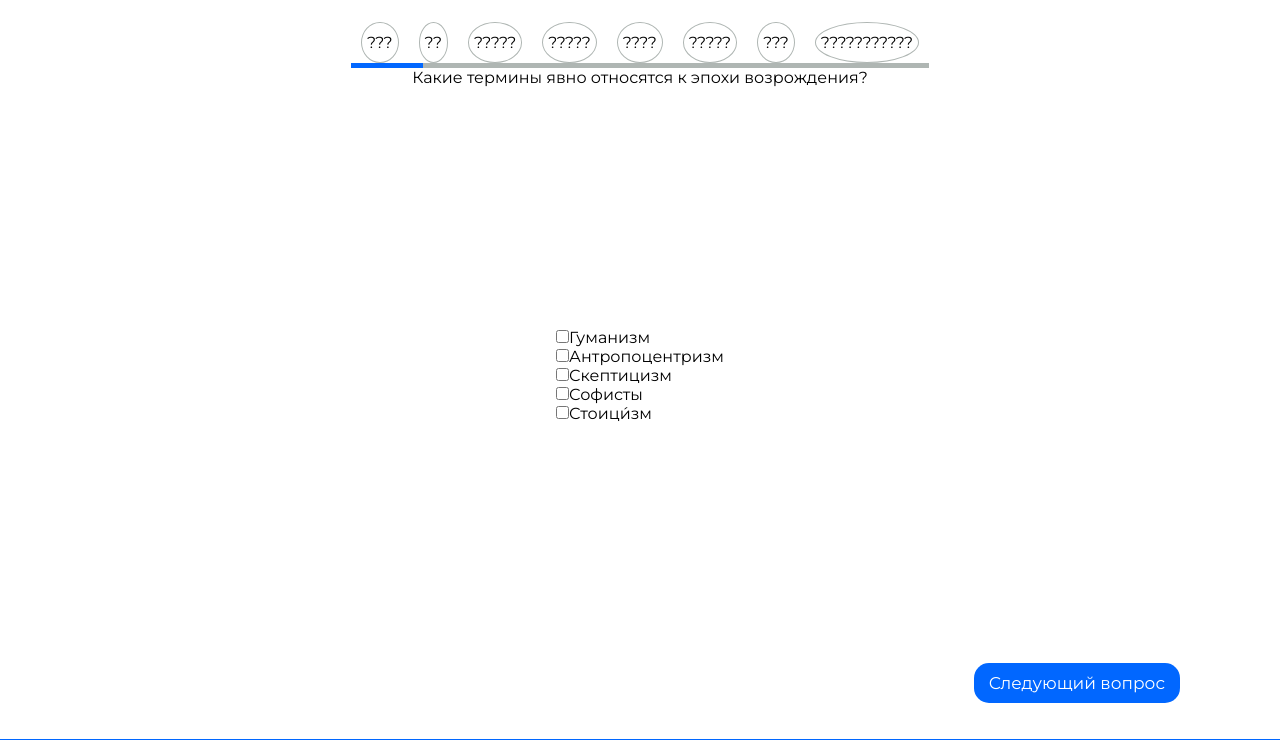
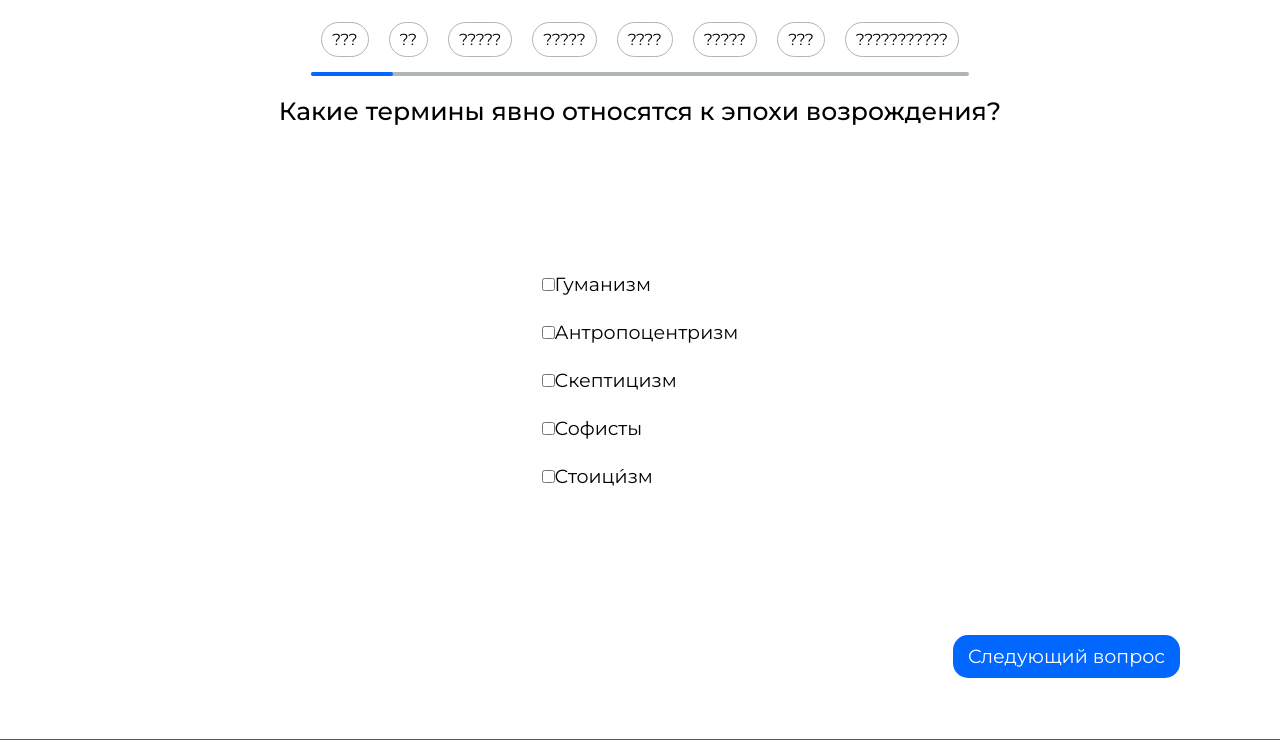
Before and after one commit to StepanFedyanin/mini-test, a React app: page /answer/1 in a window 1280 px wide. Shown: the top 749 px of the page. Built offline with nearby package versions, Linux system fonts and the light colour scheme.

Commit message:
next result

```diff
--- a/package.json
+++ b/package.json
@@ -2,6 +2,7 @@
   "name": "mini-test",
   "version": "0.1.0",
   "private": true,
+  "homepage": "https://stepanfedyanin.github.io/mini-test/",
   "dependencies": {
     "@redux-devtools/extension": "^3.2.3",
     "@reduxjs/toolkit": "^1.9.1",
@@ -22,7 +23,9 @@
     "start": "react-scripts start",
     "build": "react-scripts build",
     "test": "react-scripts test",
-    "eject": "react-scripts eject"
+    "eject": "react-scripts eject",
+	 "deploy":"gh-pages -d build",
+	 "predeploy":"npm run build"
   },
   "eslintConfig": {
     "extends": [
--- a/src/Component/FooterContent/FooterContent.jsx
+++ b/src/Component/FooterContent/FooterContent.jsx
@@ -7,13 +7,13 @@ function FooterContent() {
 		<div className='footer'>
 			<div className="footer__container">
 				<div className="footer__container--description">
-					<p>Выполнил: Федянин Степан Олегович</p>
+					<p className='footer__description--name'>Выполнил: Федянин Степан Олегович</p>
 				</div>
 				<div className="footer__container--connection">
-					<a className='footer__connection--item' href="">
+					<a className='footer__connection--item' href="https://web.telegram.org/k/#@bb_fedyanin">
 						<img src={telegramIcon} alt="" />
 					</a>
-					<a className='footer__connection--item' href="">
+					<a className='footer__connection--item' href="https://vk.com/bb_fedyanin">
 						<img src={vkIcon} alt="" />
 					</a>
 				</div>
--- a/src/Component/FooterContent/FooterContent.scss
+++ b/src/Component/FooterContent/FooterContent.scss
@@ -9,6 +9,12 @@
 		display: flex;
 		justify-content: space-between;
 		align-items: center;
+		&--description {
+			.footer__description--name {
+				font-size: 17px;
+				font-weight: 300;
+			}
+		}
 		&--connection {
 			display: flex;
 			.footer__connection--item {
--- a/src/Component/ProgressBar/ProgressBar.scss
+++ b/src/Component/ProgressBar/ProgressBar.scss
@@ -4,31 +4,33 @@
 	flex-direction: column;
 	width: fit-content;
 	&__list {
+		margin-bottom: 15px;
 		display: flex;
 		&--item {
 			margin: 0 10px;
 			border: 1px solid #afb6b3;
-			border-radius: 50%;
-			padding: 10px 5px;
+			border-radius: 20px;
+			padding: 7px 10px;
 		}
 		&--shine {
 			margin: 0 10px;
-			border: 1px solid #afb6b3;
-			border-radius: 50%;
-			padding: 10px 5px;
+			border-radius: 20px;
+			padding: 7px 10px;
 			background-color: #0167ff;
 			color: #ffffff;
 			transition: all 0.8s;
 		}
 	}
 	&__show {
-		height: 5px;
+		height: 4px;
 		width: 100%;
 		background-color: #afb6b3;
+		border-radius: 20px;
 		&--after {
 			height: 100%;
 			background-color: #0167ff;
 			transition: all 0.8s;
+			border-radius: 20px;
 		}
 	}
 }
--- a/src/Component/UI/ButtonUI/ButtonUI.scss
+++ b/src/Component/UI/ButtonUI/ButtonUI.scss
@@ -3,7 +3,7 @@
 	color: #ffffff;
 	border-radius: 15px;
 	padding: 10px 15px;
-	font-size: 17px;
+	font-size: 19px;
 	&:hover {
 		background-color: #374d6d;
 	}
--- a/src/Component/UI/InputUI/InputUI.jsx
+++ b/src/Component/UI/InputUI/InputUI.jsx
@@ -1,25 +1,27 @@
 import React from 'react'
-
-function InputUI({ name, text, answer_right }) {
+import './InputUI.scss'
+function InputUI({ name, text, answer_right, type, width = false }) {
 	const onChangeUserAnswer = (e) => {
 		e.target.removeAttribute('data-answer-user');
-		if (e.target.checked && answer_right) {
+		if (e.target.checked) {
 			e.target.setAttribute("data-answer-user", e.target.checked);
 		} else {
 			e.target.setAttribute("data-answer-user", '');
 		}
 	}
 	return (
-		<div>
+		<div className={width ? 'InputUI--half' : "InputUI"}>
 			<input
-				type="checkbox"
+				className={type == 'radio' ? 'InputUI__radio' : 'InputUI__checkbox'}
+				type={type}
 				id={name}
+				name={type}
 				data-answer-right={answer_right}
 				data-answer-user=''
 				// onChange={e => console.log(e.target.checked)}
 				onChange={(e) => onChangeUserAnswer(e)}
 			/>
-			<label htmlFor={name}>{text}</label>
+			<label className='InputUI__label' htmlFor={name}>{text}</label>
 		</div>
 	)
 }
--- a/src/Component/UI/InputUI/InputUI.scss
+++ b/src/Component/UI/InputUI/InputUI.scss
@@ -0,0 +1,81 @@
+.InputUI {
+	margin: 25px 10px;
+	display: flex;
+	width: 100%;
+	&--half {
+		width: 40%;
+	}
+	&__radio {
+		position: absolute;
+		opacity: 0;
+		+ .InputUI__label {
+			&:before {
+				content: "";
+				background: #ffffff;
+				border-radius: 100%;
+				border: 1px solid darken(#afb6b3, 25%);
+				display: inline-block;
+				width: 1.4em;
+				height: 1.4em;
+				position: relative;
+				top: -0.2em;
+				margin-right: 1em;
+				vertical-align: top;
+				cursor: pointer;
+				text-align: center;
+				transition: all 250ms ease;
+			}
+		}
+		&:focus {
+			+ .InputUI__label {
+				&:before {
+					outline: none;
+					border-color: #0167ff;
+				}
+			}
+		}
+		&:checked {
+			+ .InputUI__label {
+				&:before {
+					background-color: #0167ff;
+					box-shadow: inset 0 0 0 5px #ffffff;
+				}
+			}
+		}
+	}
+	&__checkbox {
+	}
+	&__label {
+		font-size: 19px;
+	}
+}
+@keyframes shrink-bounce {
+	0% {
+		transform: scale(1);
+	}
+	33% {
+		transform: scale(0.85);
+	}
+	100% {
+		transform: scale(1);
+	}
+}
+@keyframes checkbox-check {
+	0% {
+		width: 0;
+		height: 0;
+		border-color: #212121;
+		transform: translate3d(0, 0, 0) rotate(45deg);
+	}
+	33% {
+		width: 0.2em;
+		height: 0;
+		transform: translate3d(0, 0, 0) rotate(45deg);
+	}
+	100% {
+		width: 0.2em;
+		height: 0.5em;
+		border-color: #212121;
+		transform: translate3d(0, -0.5em, 0) rotate(45deg);
+	}
+}
--- a/src/Pages/AnswerPage/AnswerPage.jsx
+++ b/src/Pages/AnswerPage/AnswerPage.jsx
@@ -35,17 +35,24 @@ function AnswerPage() {
 			<ProgressBar params={params.number} />
 			<div className="answer__content">
 				<div className="answer__content--title">
-					<h1>{qestionContent.title}</h1>
+					<h1 className='answer__title--style'>{qestionContent.title}</h1>
 				</div>
-				<div className="answer__content--list" ref={answer_list}>
+				<div className={qestionContent.width ? 'answer__content--list' : "answer__content--list__width"} ref={answer_list}>
 					{
 						qestionContent.qestion.map((item) =>
-							<InputUI key={item.qestion__id} name={item.qestion__id} text={item.qestion__text} answer_right={item.qestion__answer} />
+							<InputUI
+								key={item.qestion__id}
+								width={item.qestion__width}
+								type={item.qestion__type}
+								name={item.qestion__id}
+								text={item.qestion__text}
+								answer_right={item.qestion__answer}
+							/>
 						)
 					}
 				</div>
 				<div className="answer__content--btn">
-					<ButtonUI func={checkAnswer} href={"/answer/" + (Number(params.number) + 1)}>Следующий вопрос</ButtonUI>
+					<ButtonUI func={checkAnswer} href={params.number < qestion__list.length - 1 ? ("/answer/" + (Number(params.number) + 1)) : '/results'}>Следующий вопрос</ButtonUI>
 				</div>
 			</div>
 			<FooterContent />
--- a/src/Pages/AnswerPage/AnswerPage.scss
+++ b/src/Pages/AnswerPage/AnswerPage.scss
@@ -2,7 +2,7 @@
 	display: flex;
 	flex-direction: column;
 	align-items: center;
-	height: calc(100vh - 75px);
+	height: calc(100vh - 100px);
 	padding: 2% 0;
 	&__content {
 		display: flex;
@@ -11,6 +11,22 @@
 		height: 100%;
 		width: 100%;
 		align-items: center;
+		&--title {
+			margin-top: 20px;
+			.answer__title--style {
+				font-size: 25px;
+				font-weight: 500;
+			}
+		}
+		&--list {
+			display: flex;
+			flex-wrap: wrap;
+			justify-content: center;
+			width: fit-content;
+			&__width {
+				display: block;
+			}
+		}
 		&--btn {
 			display: flex;
 			justify-content: flex-end;
--- a/src/Pages/StartPage/StartPage.scss
+++ b/src/Pages/StartPage/StartPage.scss
@@ -1,5 +1,5 @@
 .startPage {
-	height: 100vh;
+	height: calc(100vh - 100px);
 	width: 100%;
 	display: flex;
 	&__content {
--- a/src/QestionsObj/QestionsObj.js
+++ b/src/QestionsObj/QestionsObj.js
@@ -1,24 +1,29 @@
 export const qestion__list = [
 	{
 		'title': "Дайте определение философии",
+		'width': false,
 		'qestion': [
 			{
 				qestion__id: 'qestion11',
+				qestion__type: 'radio',
 				qestion__text: "Это учение об общих принципах бытия, познания и отношений человека и и мира, высший уровень и вид теоретически оформленного, системно-рационального мировоззрения.",
 				qestion__answer: true
 			},
 			{
 				qestion__id: 'qestion12',
+				qestion__type: 'radio',
 				qestion__text: "Это размышление о том, как мы видим вещи, когда видим их через те или иные идеи, и о том, какие идеи позволяют нам видеть вещи более богатым и сложным.",
 				qestion__answer: false
 			},
 			{
 				qestion__id: 'qestion13',
+				qestion__type: 'radio',
 				qestion__text: "Это критическая дисциплина. Она подвергает критике любое неотредактированное понятие; и она отслеживает почти бесконечное количество разделений и различий, то есть думает путём вариаций.",
 				qestion__answer: false
 			},
 			{
 				qestion__id: 'qestion14',
+				qestion__type: 'radio',
 				qestion__text: "Это не наука, а область бесплодных абстракций и 'полупьяной фантазии'.",
 				qestion__answer: false
 			},
@@ -26,29 +31,35 @@ export const qestion__list = [
 	},
 	{
 		'title': "Какие термины явно относятся к эпохи возрождения?",
+		'width': false,
 		'qestion': [
 			{
 				qestion__id: 'qestion21',
+				qestion__type: 'checkbox',
 				qestion__text: "Гуманизм",
 				qestion__answer: true
 			},
 			{
 				qestion__id: 'qestion22',
+				qestion__type: 'checkbox',
 				qestion__text: "Антропоцентризм",
 				qestion__answer: true
 			},
 			{
 				qestion__id: 'qestion23',
+				qestion__type: 'checkbox',
 				qestion__text: "Скептицизм",
 				qestion__answer: true
 			},
 			{
 				qestion__id: 'qestion24',
+				qestion__type: 'checkbox',
 				qestion__text: "Софисты",
 				qestion__answer: false
 			},
 			{
 				qestion__id: 'qestion25',
+				qestion__type: 'checkbox',
 				qestion__text: "Стоици́зм",
 				qestion__answer: false
 			}
@@ -56,69 +67,102 @@ export const qestion__list = [
 	},
 	{
 		'title': "Основные направления немецкой классической философии конца 17 века?",
+		'width': true,
 		'qestion': [
 			{
 				qestion__id: 'qestion31',
+				qestion__type: 'checkbox',
 				qestion__text: "Объективный идеализм",
-				qestion__answer: true
+				qestion__answer: true,
+				qestion__width: true
 			},
 			{
 				qestion__id: 'qestion32',
+				qestion__type: 'checkbox',
 				qestion__text: "Субъективный идеализм",
-				qestion__answer: true
+				qestion__answer: true,
+				qestion__width: true
 			},
 			{
 				qestion__id: 'qestion33',
+				qestion__type: 'checkbox',
 				qestion__text: "Материализм",
-				qestion__answer: true
+				qestion__answer: true,
+				qestion__width: true
 			},
 			{
 				qestion__id: 'qestion34',
+				qestion__type: 'checkbox',
 				qestion__text: "Эмпиризм",
-				qestion__answer: false
+				qestion__answer: false,
+				qestion__width: true
+
 			},
 			{
 				qestion__id: 'qestion35',
+				qestion__type: 'checkbox',
 				qestion__text: "Рационализм",
-				qestion__answer: false
+				qestion__answer: false,
+				qestion__width: true
+
 			},
 			{
 				qestion__id: 'qestion36',
+				qestion__type: 'checkbox',
 				qestion__text: "Утопически-социальное",
-				qestion__answer: false
+				qestion__answer: false,
+				qestion__width: true
+
 			},
 			{
 				qestion__id: 'qestion37',
+				qestion__type: 'checkbox',
 				qestion__text: "Неоплатоническое",
-				qestion__answer: false
+				qestion__answer: false,
+				qestion__width: true
+
+			},
+			{
+				qestion__id: 'qestion38',
+				qestion__type: 'checkbox',
+				qestion__text: "Гуманизм",
+				qestion__answer: false,
+				qestion__width: true
+
 			}
 		]
 	},
 	{
 		'title': "Кто никогда специально не занимался философией?",
+		'width': false,
 		'qestion': [
 			{
 				qestion__id: 'qestion41',
+				qestion__type: 'radio',
 				qestion__text: "Зигмунд Фрейд",
 				qestion__answer: true
 			},
 			{
 				qestion__id: 'qestion42',
+				qestion__type: 'radio',
 				qestion__text: "Фридрих Ницше",
 				qestion__answer: false
 			},
 			{
 				qestion__id: 'qestion43',
+				qestion__type: 'radio',
 				qestion__text: "Огюст Кант",
 				qestion__answer: false
 			},
 			{
 				qestion__id: 'qestion44',
+				qestion__type: 'radio',
 				qestion__text: "Людовик Фейербах",
 				qestion__answer: false
 			},
 			{
 				qestion__id: 'qestion45',
+				qestion__type: 'radio',
 				qestion__text: "Георг Гегель",
 				qestion__answer: false
 			}
@@ -126,129 +170,155 @@ export const qestion__list = [
 	},
 	{
 		'title': "Основные философы классической философии конца 17 века",
+		'width': true,
 		'qestion': [
 			{
 				qestion__id: 'qestion51',
+				qestion__type: 'checkbox',
 				qestion__text: "Иммануил Кант",
-				qestion__answer: true
+				qestion__answer: true,
+				qestion__width: true
+
 			},
 			{
 				qestion__id: 'qestion52',
+				qestion__type: 'checkbox',
 				qestion__text: "Иоган Фихте",
-				qestion__answer: true
+				qestion__answer: true,
+				qestion__width: true
+
+
 			},
 			{
 				qestion__id: 'qestion53',
+				qestion__type: 'checkbox',
 				qestion__text: "Фридрих Шелинг",
-				qestion__answer: true
+				qestion__answer: true,
+				qestion__width: true
+
 			},
 			{
 				qestion__id: 'qestion54',
+				qestion__type: 'checkbox',
 				qestion__text: "Георг Гегель",
-				qestion__answer: true
+				qestion__answer: true,
+				qestion__width: true
+
 			},
 			{
 				qestion__id: 'qestion55',
+				qestion__type: 'checkbox',
 				qestion__text: "Людовик Фейербах",
-				qestion__answer: true
+				qestion__answer: true,
+				qestion__width: true
+
 			},
 			{
 				qestion__id: 'qestion56',
+				qestion__type: 'checkbox',
 				qestion__text: "Франческо Петратка",
-				qestion__answer: false
+				qestion__answer: false,
+				qestion__width: true
+
 			},
 			{
 				qestion__id: 'qestion57',
+				qestion__type: 'checkbox',
 				qestion__text: "Джовани Боккаччо",
-				qestion__answer: false
+				qestion__answer: false,
+				qestion__width: true
+
 			},
 			{
 				qestion__id: 'qestion58',
+				qestion__type: 'checkbox',
 				qestion__text: "Леонардо Да Винчи",
-				qestion__answer: false
+				qestion__answer: false,
+				qestion__width: true
+
 			},
 			{
 				qestion__id: 'qestion59',
+				qestion__type: 'checkbox',
 				qestion__text: "Альберхт Оторер",
-				qestion__answer: false
+				qestion__answer: false,
+				qestion__width: true
+
 			},
 			{
 				qestion__id: 'qestion591',
+				qestion__type: 'checkbox',
 				qestion__text: "Уильям Шекспир",
-				qestion__answer: false
-			},
-			{
-				qestion__id: 'qestion592',
-				qestion__text: "Мишель Монтель",
-				qestion__answer: false
-			},
+				qestion__answer: false,
+				qestion__width: true
 
+			}
 		]
 	},
 	{
 		'title': "О ком это определение: яркий представитель классического периода античной философии. Он вошел в историю как выдающийся мудрец, философ-педагог. Он вел свою философию и просветительскую работу в гуще народа: на площадях, рынках в форме открытой беседы, темами которой были этические проблемы, затрагивающие всех людей и тп. Именно по этому он считается автором концепции антропологической этики. ",
+		'width': false,
 		'qestion': [
 		]
 	},
 	{
-		'title': "Какие термины явно относятся к эпохи возрождения?",
+		'title': "Основной объект исследования, мера вещей и отношений в эпоху Возрождения?",
+		'width': false,
 		'qestion': [
 			{
-				qestion__id: 'qestion21',
-				qestion__text: "Гуманизм",
+				qestion__id: 'qestion61',
+				qestion__type: 'radio',
+				qestion__text: "Человек",
 				qestion__answer: true
 			},
 			{
-				qestion__id: 'qestion22',
-				qestion__text: "Антропоцентризм",
-				qestion__answer: true
-			},
-			{
-				qestion__id: 'qestion23',
-				qestion__text: "Скептицизм",
-				qestion__answer: true
-			},
-			{
-				qestion__id: 'qestion24',
-				qestion__text: "Софисты",
+				qestion__id: 'qestion62',
+				qestion__type: 'radio',
+				qestion__text: "Бог",
 				qestion__answer: false
 			},
 			{
-				qestion__id: 'qestion25',
-				qestion__text: "Стоици́зм",
+				qestion__id: 'qestion63',
+				qestion__type: 'radio',
+				qestion__text: "Природа",
+				qestion__answer: false
+			},
+			{
+				qestion__id: 'qestion64',
+				qestion__type: 'radio',
+				qestion__text: "Космос",
 				qestion__answer: false
 			}
 		]
 	},
 	{
-		'title': "Какие термины явно относятся к эпохи возрождения?",
+		'title': "Главные герои трилогии фильмов 50 оттенков серого?",
+		'width': false,
 		'qestion': [
 			{
-				qestion__id: 'qestion21',
-				qestion__text: "Гуманизм",
+				qestion__id: 'qestion71',
+				qestion__type: 'checkbox',
+				qestion__text: "Анастейша Стил",
 				qestion__answer: true
 			},
 			{
-				qestion__id: 'qestion22',
-				qestion__text: "Антропоцентризм",
+				qestion__id: 'qestion72',
+				qestion__type: 'checkbox',
+				qestion__text: "Кристиан Грей",
 				qestion__answer: true
 			},
 			{
-				qestion__id: 'qestion23',
-				qestion__text: "Скептицизм",
-				qestion__answer: true
-			},
-			{
-				qestion__id: 'qestion24',
-				qestion__text: "Софисты",
+				qestion__id: 'qestion73',
+				qestion__type: 'checkbox',
+				qestion__text: "Кэтрин Кавана",
 				qestion__answer: false
 			},
 			{
-				qestion__id: 'qestion25',
-				qestion__text: "Стоици́зм",
+				qestion__id: 'qestion74',
+				qestion__type: 'checkbox',
+				qestion__text: "Джейсон Тейлор",
 				qestion__answer: false
 			}
 		]
 	},
-
 ]
--- a/src/Routes/Route.js
+++ b/src/Routes/Route.js
@@ -1,7 +1,9 @@
 import React from "react";
 import AnswerPage from "../Pages/AnswerPage/AnswerPage";
+import ResultsPage from "../Pages/ResultsPage/ResultsPage";
 import StartPage from "../Pages/StartPage/StartPage";
 export const RoutesList = [
 	{ path: '*', element: <StartPage /> },
 	{ path: '/answer/:number', element: <AnswerPage /> },
+	{ path: '/results', element: <ResultsPage /> },
 ]
```
Also changed, not shown: src/Pages/ResultsPage/ResultsPage.jsx (added, +15 -0 lines), src/Pages/ResultsPage/ResultsPage.scss (added, +7 -0 lines).
